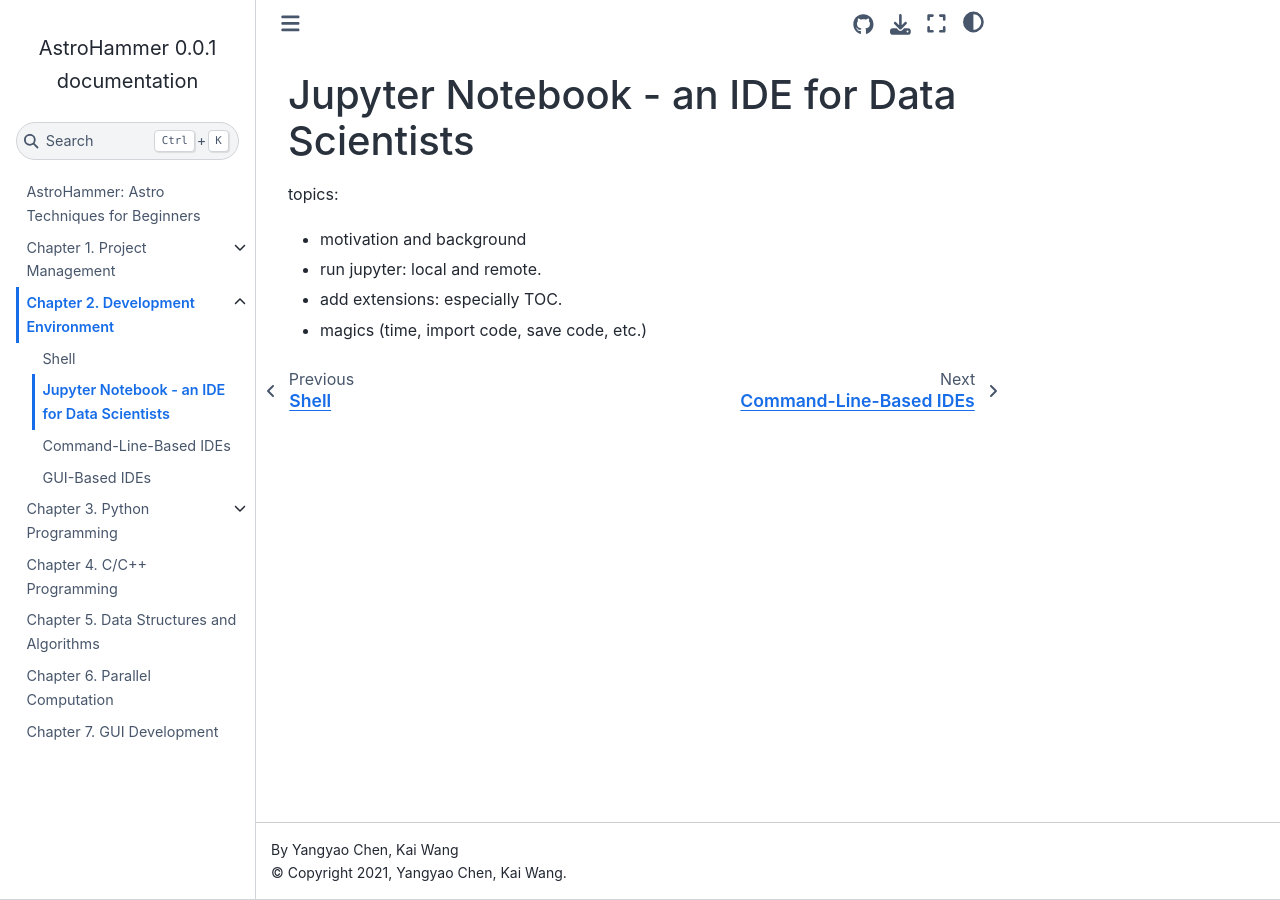
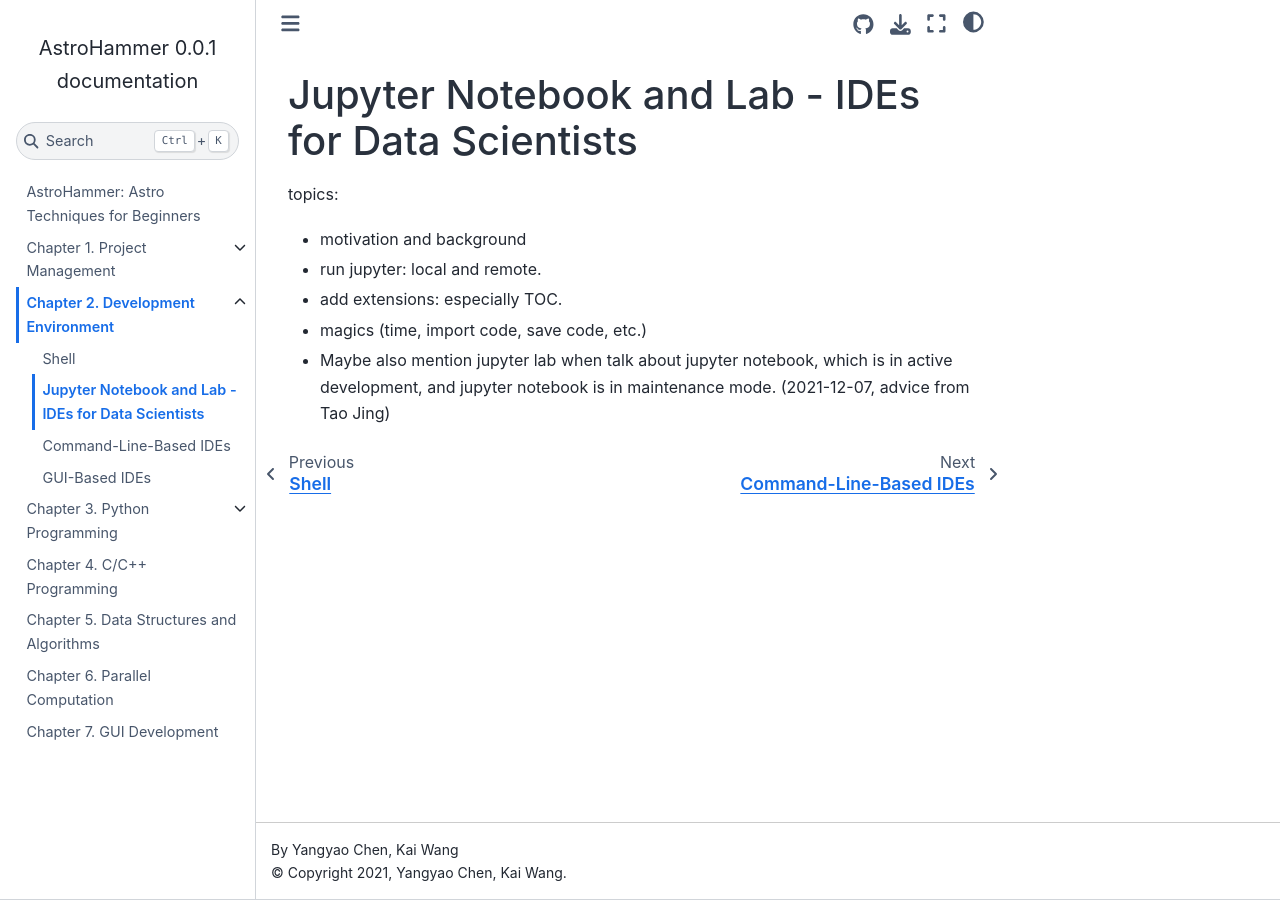
Before and after one commit to ChenYangyao/project-astro-hammer, a Sphinx documentation site: the page built from docs/usage/development-environment/jupyter-notebook.rst, in a window 1280 px wide. Built offline with Sphinx 7.4.7 and the Sphinx Book theme 1.1.4, drawn with Linux system fonts in a browser that asks for light colours.

Commit message:
add Tao Jing's advice

```diff
--- a/docs/usage/development-environment/jupyter-notebook.rst
+++ b/docs/usage/development-environment/jupyter-notebook.rst
@@ -1,6 +1,6 @@
-***********************************************
-Jupyter Notebook - an IDE for Data Scientists
-***********************************************
+********************************************************
+Jupyter Notebook and Lab - IDEs for Data Scientists
+********************************************************
 
 topics:
 
@@ -8,3 +8,6 @@
 - run jupyter: local and remote.
 - add extensions: especially TOC.
 - magics (time, import code, save code, etc.)
+- Maybe also mention jupyter lab when talk about jupyter notebook,
+  which is in active development, and jupyter notebook is in maintenance mode.
+  (2021-12-07, advice from Tao Jing)
--- a/docs/usage/python-programming/plotting.rst
+++ b/docs/usage/python-programming/plotting.rst
@@ -5,3 +5,6 @@
 Topics:
 
 - matplotlib
+- plotly: The js based plotting package such as plotly is a good supplement to matplotlib.
+  (i.e. when you want to rotate 3D plot to explore the 3D structure of data in jupyter notebook,
+  the plotly will give you better experience) (2021-12-07, advice from Tao Jing)
--- a/docs/usage/python-programming/scientific-computation.rst
+++ b/docs/usage/python-programming/scientific-computation.rst
@@ -5,7 +5,9 @@
 Topics:
 
 - numpy
-- GPU computation (torch or tensorflow tensors)
+- GPU computation (CuPy, torch or tensorflow).
+  Consider that the gpus on Metis are usually free, CUDA based GPU-accelerated
+  computing is worth to metion. The pacakge CuPy is easy to use. (2021-12-07, advice from Tao Jing)
 - scipy (optimization, differentiation, integration, interpolation, statistics)
 - pandas
 - sklearn
```
